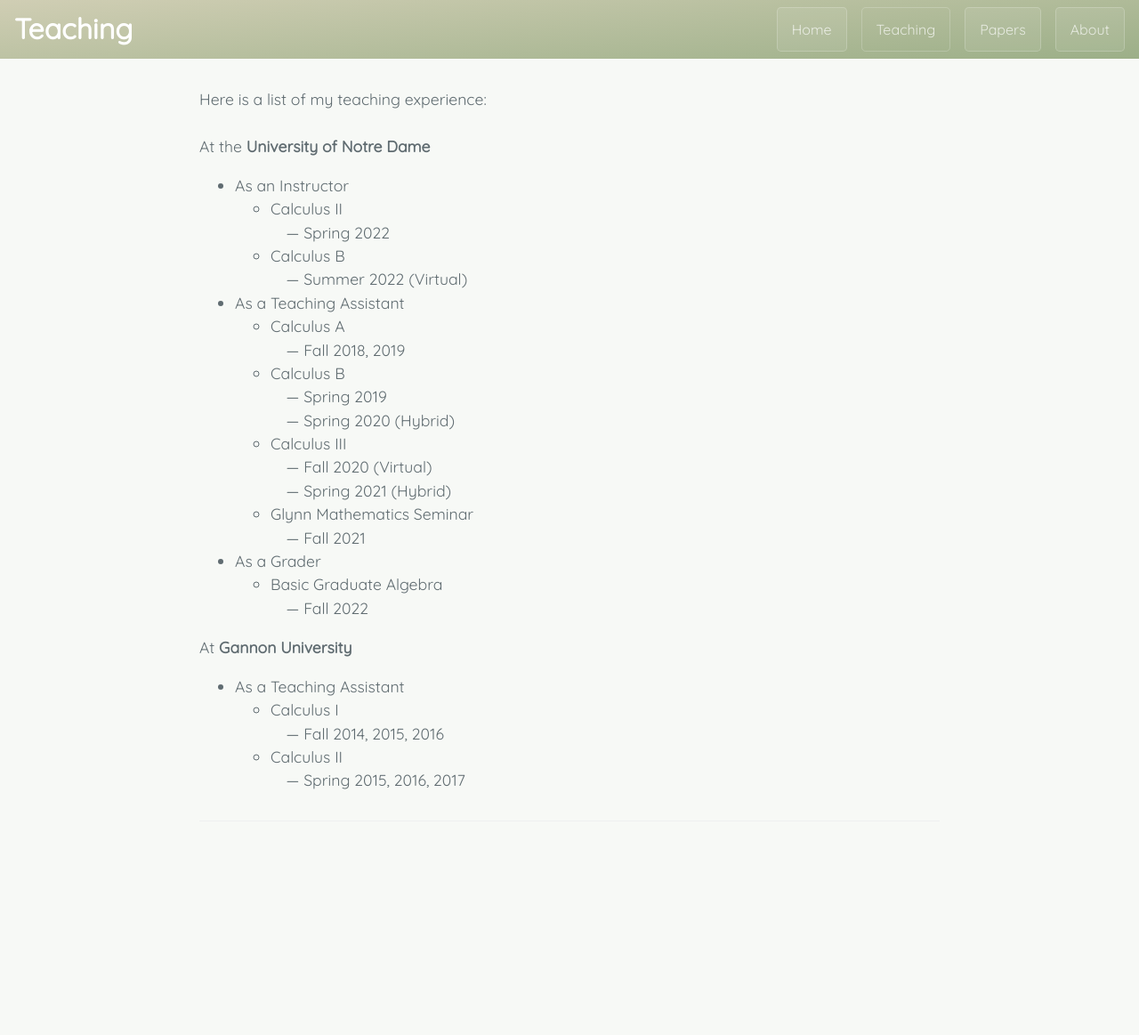
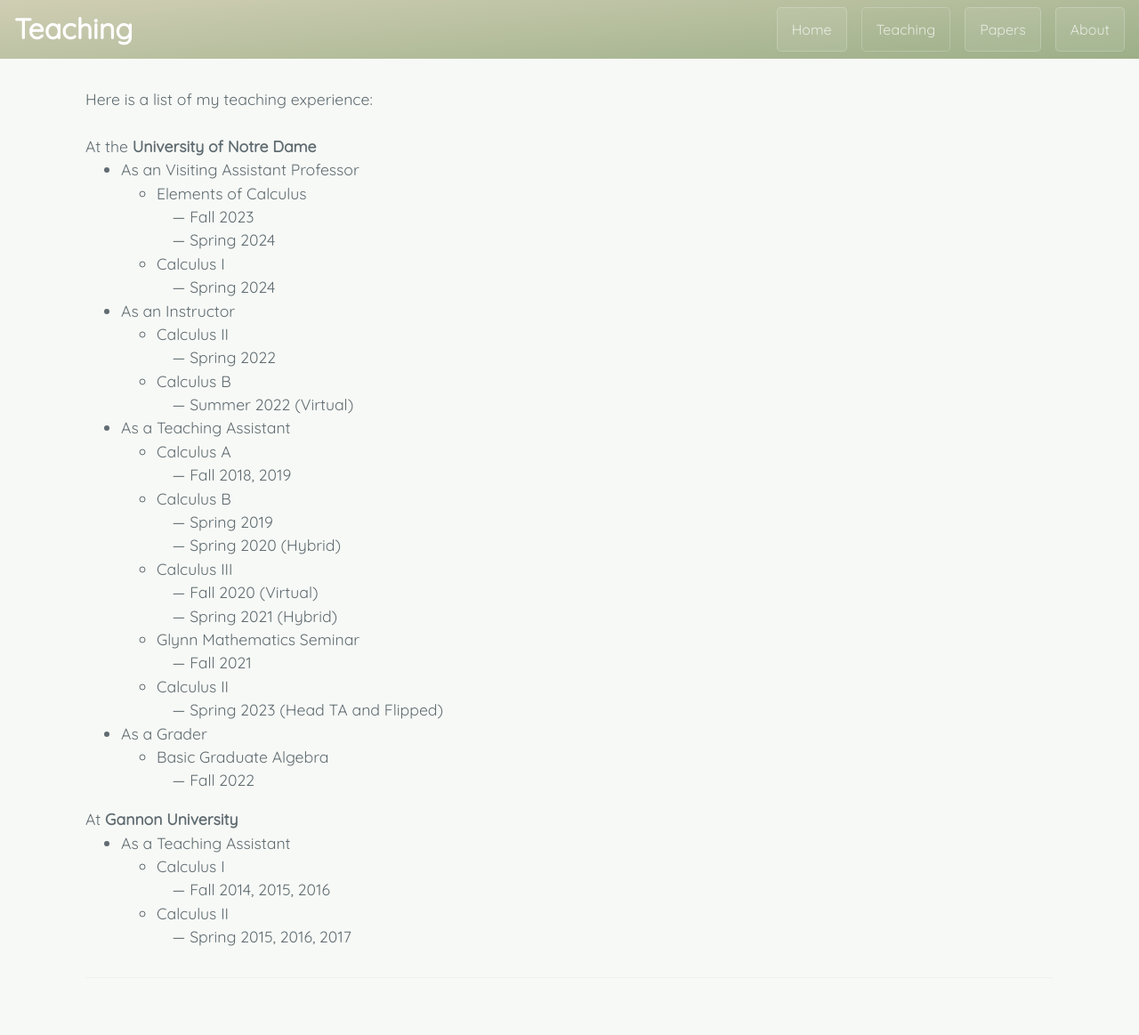
Before and after one commit to paullevan/paullevan.github.io, a Jekyll site: the page built from teaching.markdown, in a window 1280 px wide. Shown: the whole page at 89% size. Built offline with Jekyll 4.4.1, drawn with Linux system fonts in a browser that asks for light colours; before the commit the page ends 987 px from its top, so only the background shows below that.

Commit message:
Update 12-15

```diff
--- a/assets/css/style.scss
+++ b/assets/css/style.scss
@@ -65,6 +65,67 @@ a {
     text-decoration: underline;
   }
 }
+
+.container1 {
+  width: 300px;
+  height: 300px;
+  display: grid;
+  grid-template-columns: repeat(3, 100px);
+  grid-template-rows: repeat(3, 100px);
+  gap: 10px; /* Adjust the gap as needed */
+}
+
+.square {
+  grid-column: 2 / span 1;
+  grid-row: 2 / span 1;
+  background-color: red; /* Set your desired background color */
+}
+
+.rectangle {
+  grid-column: span 1;
+  grid-row: span 2;
+  background-color: blue; /* Set your desired background color */
+}
+
+.rectangle.wide {
+  grid-column: span 2;
+  grid-row: span 1;
+}
+
+.box {
+  width: 250px;
+}
+/*polygon(0% 0%, 66% 0%, 66% 66%, 100% 66%, 100% 100%, 33% 100%, 33% 33%, 0% 33%)*/
+.shape {
+  float: left;
+  shape-outside: polygon(
+    0 5%,
+    15% 12%,
+    30% 15%,
+    40% 26%,
+    45% 35%,
+    45% 45%,
+    40% 55%,
+    10% 90%,
+    10% 98%,
+    8% 100%,
+    0 100%
+  );
+  width: 300px;
+  height: 320px;
+}
+
+.s-shape {
+  float: left;
+  shape-outside: polygon(0% 0%, 66% 0%, 66% 66%, 100% 66%, 100% 100%, 33% 100%, 33% 33%, 0% 33%);
+  width: 300px;
+  height: 300px;
+}
+
+p {
+  font-size: 0.9rem;
+}
+
 
 .btn {
   display: inline-block;
@@ -224,7 +285,7 @@ a {
   }
 
   @include large {
-    max-width: 64rem;
+    max-width: 80rem;
     padding: 2rem 6rem;
     margin: 0 auto;
     font-size: 1.1rem;
--- a/teaching.markdown
+++ b/teaching.markdown
@@ -3,44 +3,58 @@ layout: page
 title: Teaching
 permalink: /teaching/
 ---
-Here is a list of my teaching experience:
-<br><br>
-At the **University of Notre Dame**
-<ul>
-  <li>As an Instructor</li>
+<div>
+  Here is a list of my teaching experience:
+  <br><br>
+  At the <b>University of Notre Dame</b>
   <ul>
-    <li>Calculus II</li>
-    &emsp;&mdash; Spring 2022
-    <li>Calculus B</li>
-    &emsp;&mdash; Summer 2022 (Virtual)
+    <li>As an Visiting Assistant Professor</li>
+    <ul>
+      <li>Elements of Calculus</li>
+      &emsp;&mdash; Fall 2023<br>
+      &emsp;&mdash; Spring 2024
+      <li>Calculus I</li>
+      &emsp;&mdash; Spring 2024
+    </ul>
+    <li>As an Instructor</li>
+    <ul>
+      <li>Calculus II</li>
+      &emsp;&mdash; Spring 2022
+      <li>Calculus B</li>
+      &emsp;&mdash; Summer 2022 (Virtual)
+    </ul>
+    <li>As a Teaching Assistant</li>
+    <ul>
+      <li>Calculus A</li>
+      &emsp;&mdash; Fall 2018, 2019
+      <li>Calculus B</li>
+      &emsp;&mdash; Spring 2019<br>
+      &emsp;&mdash; Spring 2020 (Hybrid)
+      <li>Calculus III</li>
+      &emsp;&mdash; Fall 2020 (Virtual)<br>
+      &emsp;&mdash; Spring 2021 (Hybrid)
+      <li>Glynn Mathematics Seminar</li>
+      &emsp;&mdash; Fall 2021
+      <li>Calculus II</li>
+      &emsp;&mdash; Spring 2023 (Head TA and Flipped)
+    </ul>
+    <li>As a Grader</li>
+    <ul>
+      <li>Basic Graduate Algebra</li>
+      &emsp;&mdash; Fall 2022
+    </ul>
   </ul>
-  <li>As a Teaching Assistant</li>
+</div>
+
+<div>
+At <b>Gannon University</b>
   <ul>
-    <li>Calculus A</li>
-    &emsp;&mdash; Fall 2018, 2019
-    <li>Calculus B</li>
-    &emsp;&mdash; Spring 2019<br>
-    &emsp;&mdash; Spring 2020 (Hybrid)
-    <li>Calculus III</li>
-    &emsp;&mdash; Fall 2020 (Virtual)<br>
-    &emsp;&mdash; Spring 2021 (Hybrid)
-    <li>Glynn Mathematics Seminar</li>
-    &emsp;&mdash; Fall 2021
+    <li>As a Teaching Assistant</li>
+    <ul>
+      <li>Calculus I</li>
+      &emsp;&mdash; Fall 2014, 2015, 2016
+      <li>Calculus II</li>
+      &emsp;&mdash; Spring 2015, 2016, 2017
+    </ul>
   </ul>
-  <li>As a Grader</li>
-  <ul>
-    <li>Basic Graduate Algebra</li>
-    &emsp;&mdash; Fall 2022
-  </ul>
-</ul>
-
-At **Gannon University**
-<ul>
-  <li>As a Teaching Assistant</li>
-  <ul>
-    <li>Calculus I</li>
-    &emsp;&mdash; Fall 2014, 2015, 2016
-    <li>Calculus II</li>
-    &emsp;&mdash; Spring 2015, 2016, 2017
-  </ul>
-</ul>
+</div>
```
Also changed, not shown: about.markdown (+38 -1 lines), index.markdown (+13 -3 lines), Gemfile.lock, 3 other files.
